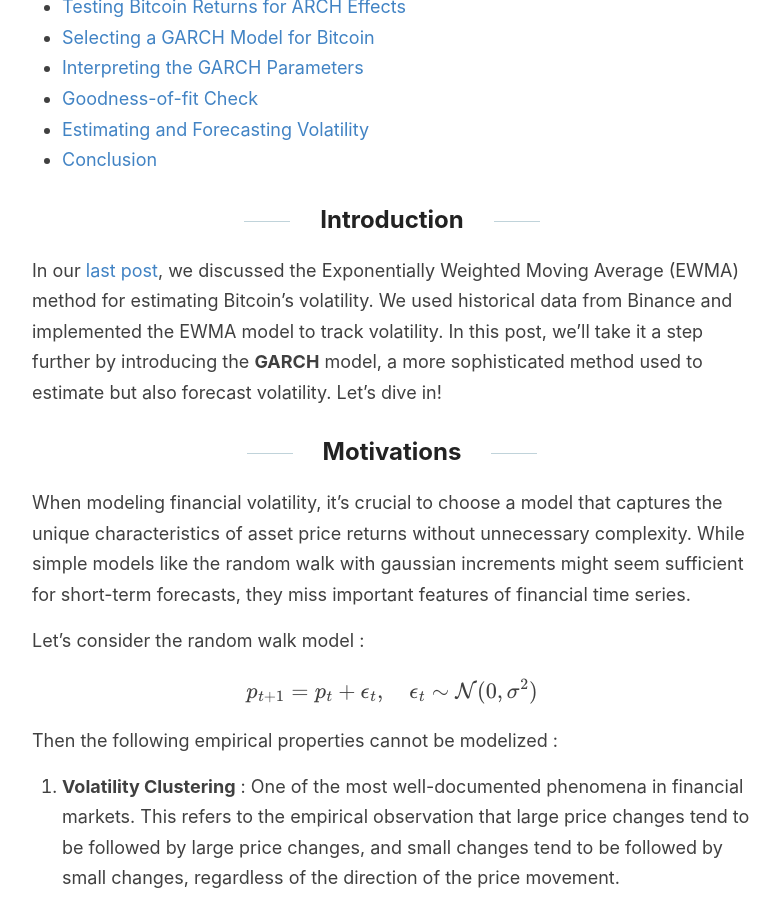
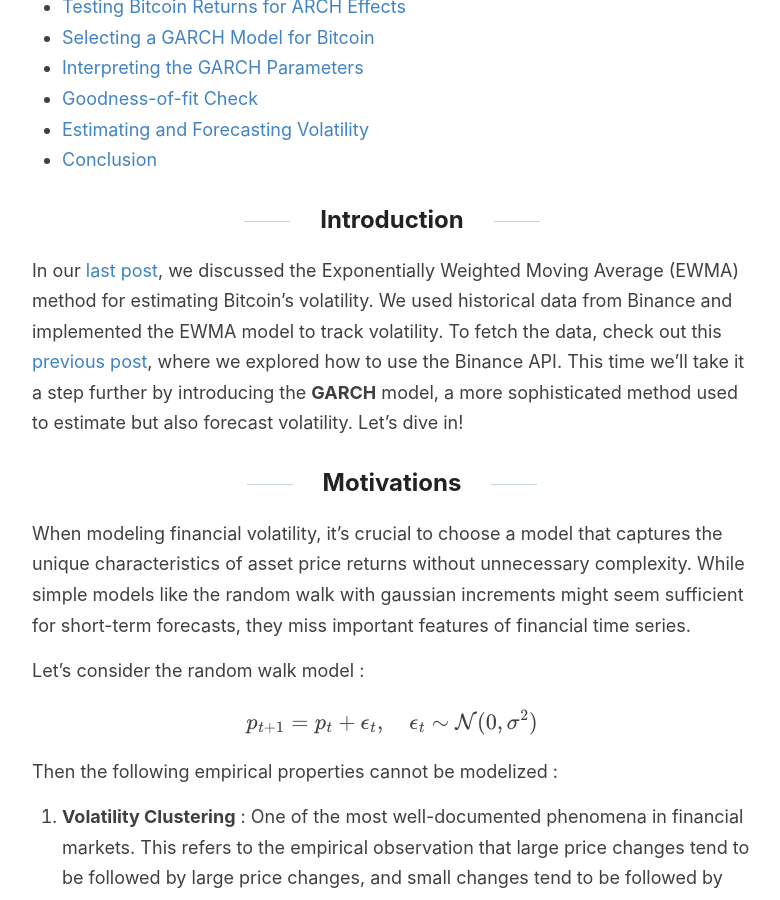
Before and after one commit to Zaltarba/blog, a Jekyll site: the page built from _posts/2024-09-23-BitcoinVolatility-2.md, in a window 1280 px wide and 900 px high, scrolled down 663 px. Shown: the whole window, without its empty margins (248-1028 px from the left). Built offline with Jekyll 4.4.1, drawn with Linux system fonts in a browser that asks for light colours; formulas are drawn with MathJax 3; comment, search, counter and statistics services are not loaded.

Commit message:
Update 2024-09-23-BitcoinVolatility-2.md

```diff
--- a/_posts/2024-09-23-BitcoinVolatility-2.md
+++ b/_posts/2024-09-23-BitcoinVolatility-2.md
@@ -23,7 +23,7 @@ hidden: false
 
 ## Introduction
 
-In our [last post](https://zaltarba.github.io/blog/BitcoinVolatility-1/), we discussed the Exponentially Weighted Moving Average (EWMA) method for estimating Bitcoin’s volatility. We used historical data from Binance and implemented the EWMA model to track volatility. In this post, we’ll take it a step further by introducing the **GARCH** model, a more sophisticated method used to estimate but also forecast volatility. Let’s dive in!
+In our [last post](https://zaltarba.github.io/blog/BitcoinVolatility-1/), we discussed the Exponentially Weighted Moving Average (EWMA) method for estimating Bitcoin’s volatility. We used historical data from Binance and implemented the EWMA model to track volatility. To fetch the data, check out this [previous post](https://zaltarba.github.io/blog/DataBaseCreation/), where we explored how to use the Binance API. This time we’ll take it a step further by introducing the **GARCH** model, a more sophisticated method used to estimate but also forecast volatility. Let’s dive in!
 
 ## Motivations
 
```
